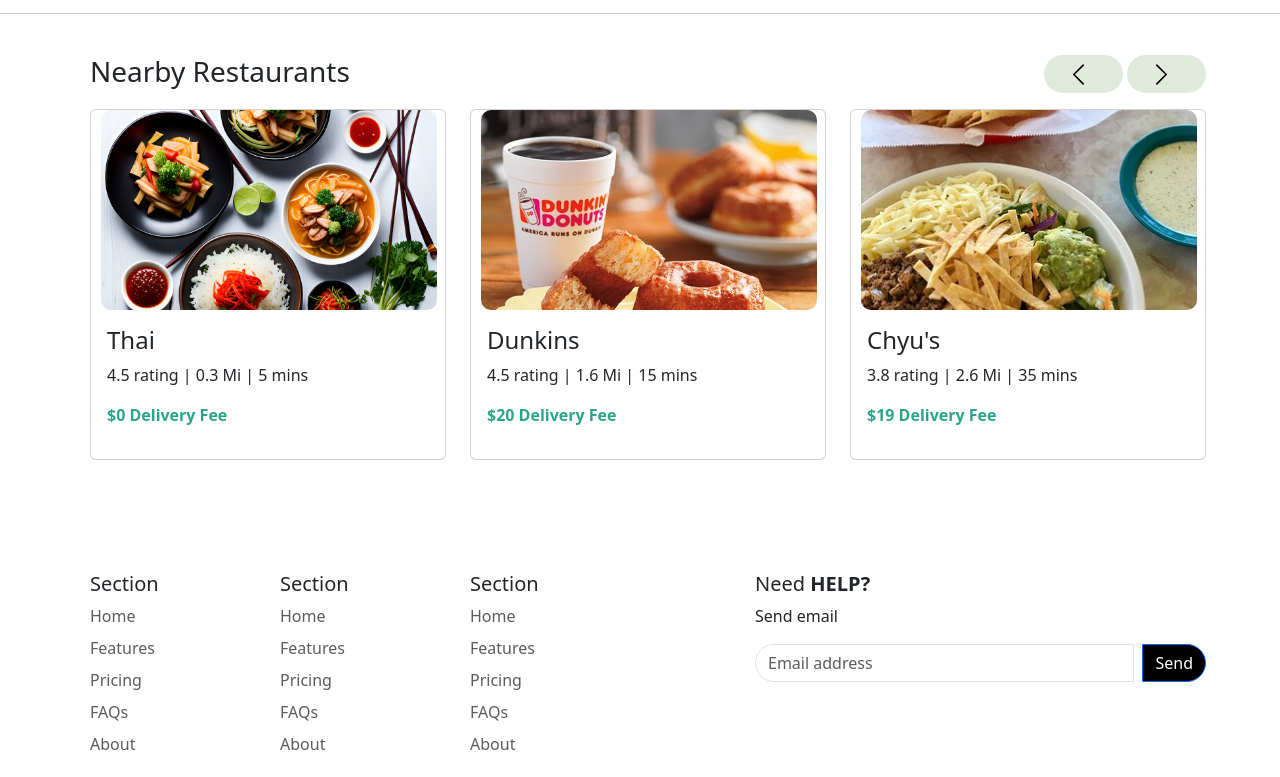
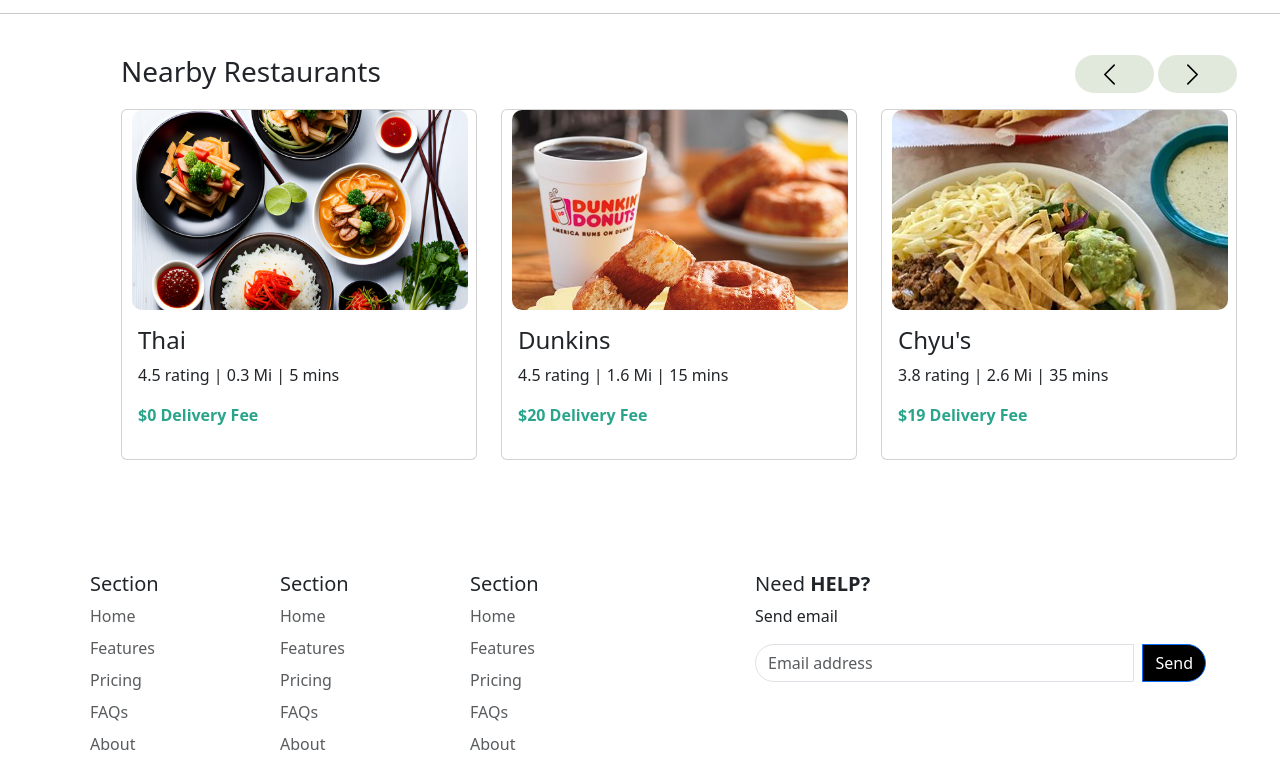
Before and after one commit to Bhargavijanga58/order_system, a plain HTML site: page index.html in a window 1280 px wide. Shown: the part 63-840 px from the top of the page. Drawn offline with nearby package versions, Linux system fonts and the light colour scheme.

Commit message:
update style

```diff
--- a/style.css
+++ b/style.css
@@ -6,12 +6,10 @@ header {
     position: fixed;
 background-color: white;
 }
-container-01 {
-    display: grid;
-    grid-template-rows: auto auto 1fr auto; /* Define rows for header, menu, main, and footer */
-    grid-gap: 10px; /* Add spacing between elements */
-    justify-items: center;
-
+.container-01 {
+    display: flex;
+    flex-wrap: wrap;
+    justify-content: center;
 }
 .menu {
     display: flex;
@@ -42,6 +40,7 @@ hr {
     padding: 1px;
     font-size: larger;
     padding-left: 70px;
+
 }
 
 .search.root {
```
Also changed, not shown: index.html (+1 -1 lines).
